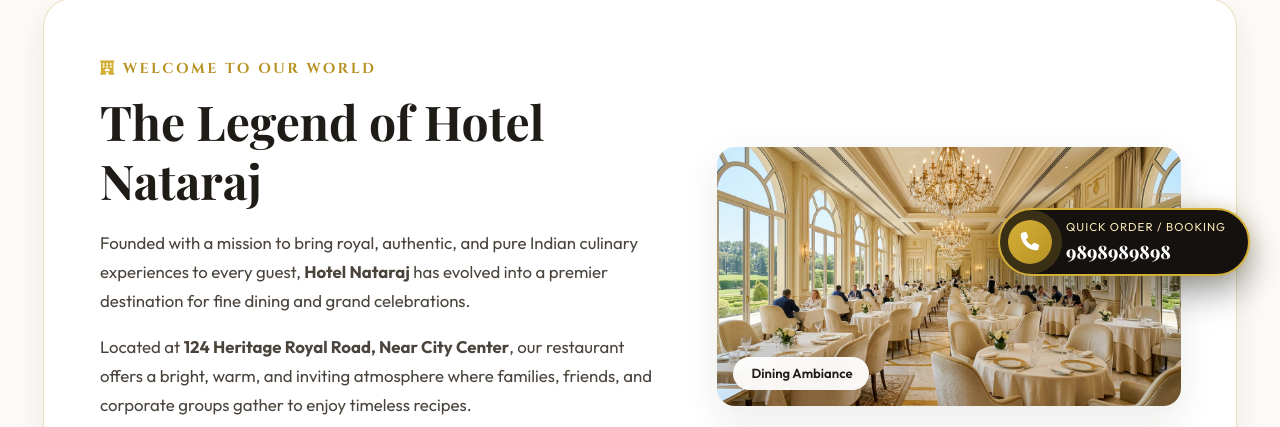
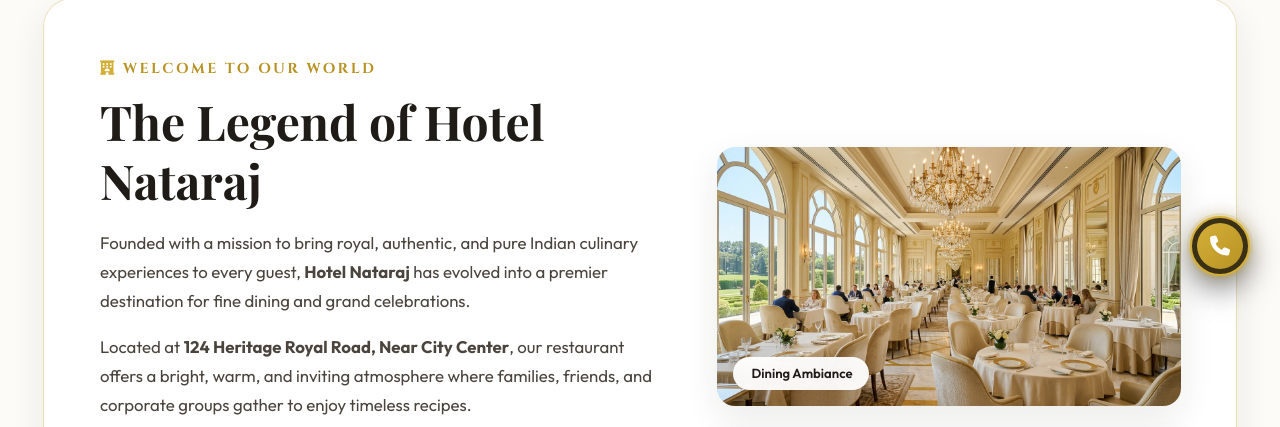
Before and after one commit to aryan6412/hotel-nataraj, a PHP site: page /about.php in a window 1280 px wide. Shown: the part 494-921 px from the top of the page. Run offline with PHP 8.4, Linux system fonts and the light colour scheme; some libraries are stand-ins or nearby versions; some web fonts are replaced.

Commit message:
Update floating call hotline button: icon-only circular badge on all devices

```diff
--- a/css/styles.css
+++ b/css/styles.css
@@ -2046,7 +2046,7 @@ img {
     white-space: nowrap;
 }
 
-/* Floating Hotline Sticky Pill Widget */
+/* Floating Hotline Sticky Button (Icon Only) */
 .floating-hotline-widget {
     position: fixed;
     bottom: 30px;
@@ -2055,33 +2055,35 @@ img {
 }
 
 .hotline-pill {
-    display: flex;
-    align-items: center;
-    gap: 14px;
+    padding: 5px;
+    width: 60px;
+    height: 60px;
+    border-radius: 50%;
+    display: flex;
+    align-items: center;
+    justify-content: center;
     background: #14110E;
-    color: #FFFFFF;
-    padding: 8px 22px 8px 8px;
-    border-radius: var(--radius-full);
     border: 2px solid var(--color-gold);
-    box-shadow: 0 15px 35px rgba(0,0,0,0.4), 0 0 15px rgba(212, 175, 55, 0.25);
-    transition: var(--transition);
+    box-shadow: 0 12px 30px rgba(0, 0, 0, 0.5), 0 0 16px rgba(212, 175, 55, 0.3);
+    text-decoration: none;
+    transition: transform 0.3s cubic-bezier(0.16, 1, 0.3, 1), box-shadow 0.3s ease;
 }
 
 .hotline-pill:hover {
-    transform: translateY(-4px) scale(1.04);
-    box-shadow: 0 20px 45px rgba(212, 175, 55, 0.4);
+    transform: translateY(-4px) scale(1.08);
+    box-shadow: 0 18px 35px rgba(0, 0, 0, 0.6), 0 0 24px rgba(212, 175, 55, 0.5);
 }
 
 .hotline-icon {
-    width: 44px;
-    height: 44px;
+    width: 46px;
+    height: 46px;
     border-radius: 50%;
     background: linear-gradient(135deg, #D4AF37 0%, #B89324 100%);
     color: #FFFFFF;
     display: flex;
     align-items: center;
     justify-content: center;
-    font-size: 1.15rem;
+    font-size: 1.25rem;
     box-shadow: 0 2px 8px rgba(0, 0, 0, 0.35);
     animation: pulseRing 2s infinite;
 }
--- a/includes/header.php
+++ b/includes/header.php
@@ -99,13 +99,9 @@
         </nav>
     </div>
 
-    <!-- Floating Hotline Sticky Widget -->
+    <!-- Floating Hotline Sticky Widget (Icon Only) -->
     <div class="floating-hotline-widget" id="floatingHotline">
-        <a href="tel:9898989898" class="hotline-pill">
+        <a href="tel:9898989898" class="hotline-pill" title="Call Hotel Nataraj: 9898989898" aria-label="Call Hotline">
             <div class="hotline-icon"><i class="fa-solid fa-phone"></i></div>
-            <div class="hotline-text">
-                <span class="hotline-label">Quick Order / Booking</span>
-                <span class="hotline-number">9898989898</span>
-            </div>
         </a>
     </div>
```
